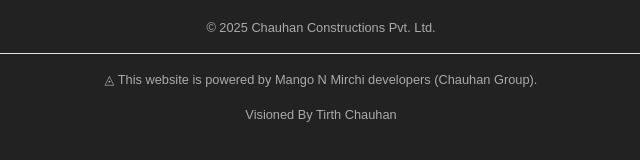
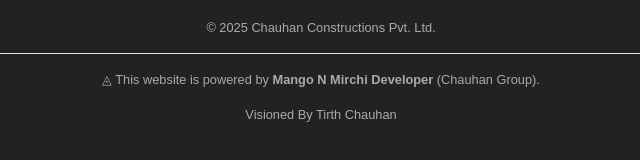
Before and after one commit to thetirthchauhan/chauhan-construction-company-website, a plain HTML site: page index.html in a window 1280 px wide. Shown: the part 6475-6635 px from the top of the page, 319-959 px from the left. Drawn offline with nearby package versions, Linux system fonts and the light colour scheme.

Commit message:
final version

```diff
--- a/index.html
+++ b/index.html
@@ -405,7 +405,7 @@
         <div class="footer-bottom">
             <p>&COPY; 2025 Chauhan Constructions Pvt. Ltd.</p>
             <hr class="bg-light">
-            <p>&tridot; This website is powered by Mango N Mirchi developers (Chauhan Group).</p>
+            <p>&tridot; This website is powered by <b>Mango N Mirchi Developer</b> (Chauhan Group).</p>
             <p>Visioned By Tirth Chauhan</p>
         </div>
 
```
